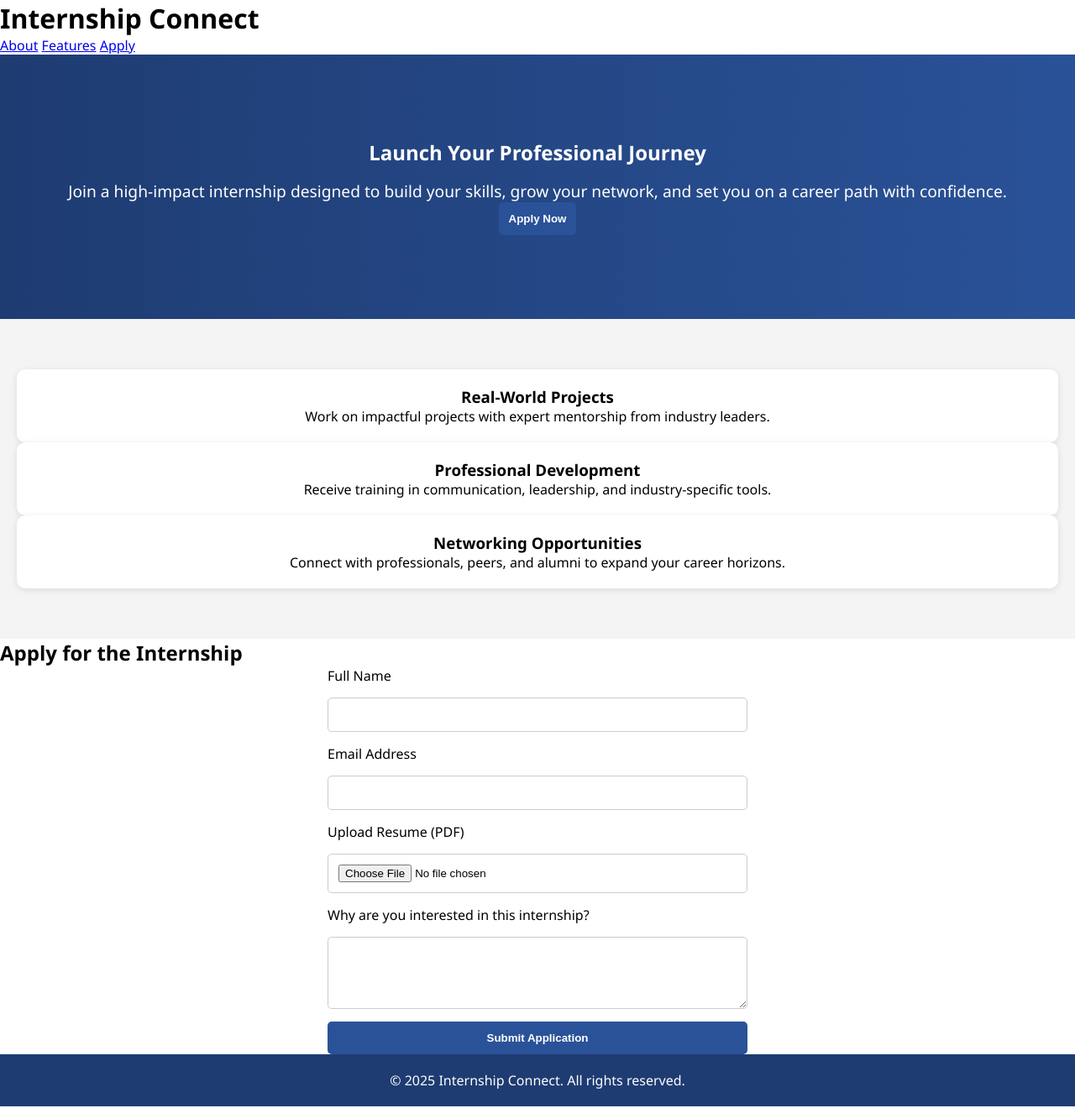
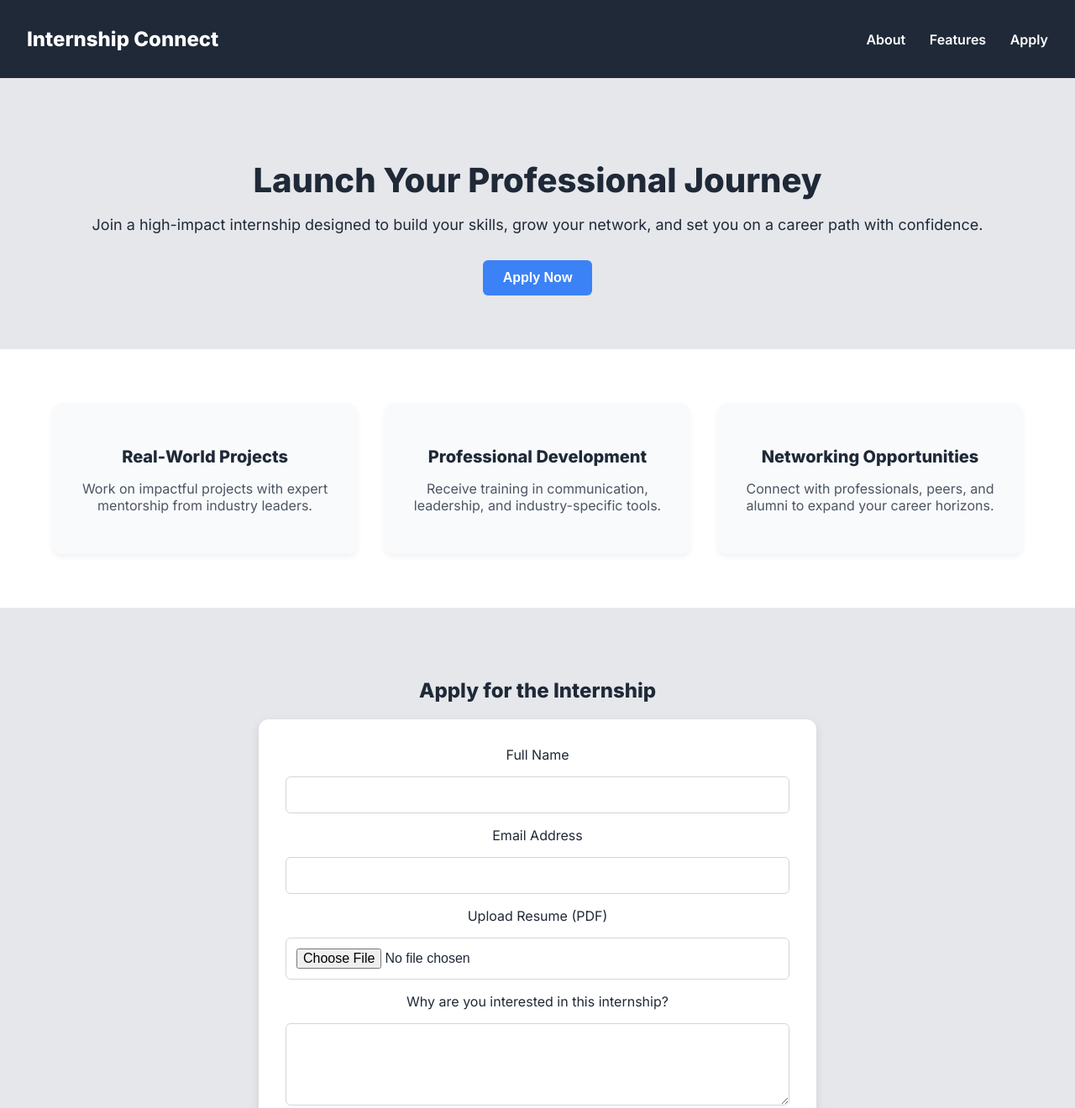
Before and after one commit to VedantVerma06/Landing_Page, a plain HTML site: page index.html in a window 1280 px wide. Shown: the top 1320 px of the page at 84% size. Drawn offline with Linux system fonts and the light colour scheme.

Commit message:
Update styles.css

```diff
--- a/styles.css
+++ b/styles.css
@@ -1,87 +1,133 @@
-/* styles.css */
-* {
+body {
   margin: 0;
-  padding: 0;
-  box-sizing: border-box;
+  font-family: 'Inter', sans-serif;
+  background-color: #f5f7fa;
+  color: #1f2937;
 }
-body {
-  font-family: 'Segoe UI', sans-serif;
-  scroll-behavior: smooth;
+
+header {
+  background-color: #1f2937;
+  padding: 1rem 2rem;
+  color: white;
+  display: flex;
+  justify-content: space-between;
+  align-items: center;
+  flex-wrap: wrap;
 }
+
+header h1 {
+  font-size: 1.5rem;
+  font-weight: 800;
+}
+
+nav a {
+  color: white;
+  text-decoration: none;
+  margin-left: 1.5rem;
+  font-weight: 600;
+}
+
 .hero {
-  background: linear-gradient(to right, #1e3c72, #2a5298);
-  color: #fff;
-  padding: 100px 20px;
+  text-align: center;
+  padding: 4rem 2rem;
+  background-color: #e5e7eb;
+}
+
+.hero h2 {
+  font-size: 2.5rem;
+  font-weight: 800;
+  margin-bottom: 1rem;
+}
+
+.hero p {
+  font-size: 1.125rem;
+  margin-bottom: 2rem;
+}
+
+.hero button {
+  background-color: #3b82f6;
+  color: white;
+  padding: 0.75rem 1.5rem;
+  border: none;
+  border-radius: 0.375rem;
+  font-size: 1rem;
+  font-weight: 600;
+  cursor: pointer;
+}
+
+.features {
+  display: flex;
+  flex-wrap: wrap;
+  gap: 2rem;
+  justify-content: center;
+  padding: 4rem 2rem;
+  background-color: white;
+}
+
+.feature {
+  background: #f9fafb;
+  padding: 2rem;
+  border-radius: 0.75rem;
+  box-shadow: 0 4px 6px rgba(0, 0, 0, 0.05);
+  max-width: 300px;
   text-align: center;
 }
-.hero h1 {
-  font-size: 3rem;
+
+.feature h3 {
+  font-size: 1.25rem;
+  font-weight: 700;
+  margin-bottom: 0.5rem;
 }
-.hero p {
-  margin-top: 1rem;
-  font-size: 1.2rem;
+
+.feature p {
+  font-size: 1rem;
+  color: #4b5563;
 }
-.cta-button {
-  display: inline-block;
-  margin-top: 2rem;
-  padding: 12px 24px;
-  background-color: #fff;
-  color: #2a5298;
-  text-decoration: none;
-  border-radius: 5px;
-  font-weight: 600;
-}
-.features {
-  padding: 60px 20px;
-  background: #f4f4f4;
+
+.apply-section {
+  background-color: #e5e7eb;
+  padding: 4rem 2rem;
   text-align: center;
 }
-.features h2 {
-  margin-bottom: 2rem;
-}
-.features-grid {
-  display: grid;
-  grid-template-columns: repeat(auto-fit, minmax(250px, 1fr));
-  gap: 20px;
-}
-.feature {
-  background: #fff;
-  padding: 20px;
-  border-radius: 10px;
-  box-shadow: 0 2px 8px rgba(0,0,0,0.1);
-}
-.contact {
-  padding: 60px 20px;
-  background: #fff;
-  text-align: center;
-}
-.contact h2 {
-  margin-bottom: 1.5rem;
-}
+
 form {
-  max-width: 500px;
-  margin: auto;
+  max-width: 600px;
+  margin: 0 auto;
   display: flex;
   flex-direction: column;
-  gap: 15px;
+  gap: 1rem;
+  background: white;
+  padding: 2rem;
+  border-radius: 0.75rem;
+  box-shadow: 0 4px 12px rgba(0, 0, 0, 0.1);
 }
+
 input, textarea {
-  padding: 12px;
-  border: 1px solid #ccc;
-  border-radius: 5px;
+  padding: 0.75rem;
+  font-size: 1rem;
+  border: 1px solid #d1d5db;
+  border-radius: 0.375rem;
 }
-button {
-  padding: 12px;
-  background-color: #2a5298;
-  color: #fff;
+
+button[type=\"submit\"] {
+  background-color: #10b981;
+  color: white;
+  font-weight: 600;
   border: none;
-  border-radius: 5px;
-  font-weight: bold;
+  padding: 0.75rem;
+  border-radius: 0.375rem;
   cursor: pointer;
 }
+
+.form-message {
+  margin-top: 1rem;
+  font-size: 1rem;
+  color: #047857;
+}
+
 footer {
-  background: #1e3c72;
-  color: #fff;
+  background-color: #1f2937;
+  color: white;
   text-align: center;
-  padding: 20px;
+  padding: 2rem 1rem;
 }
```
